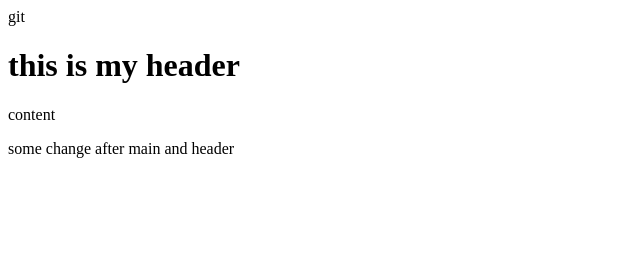
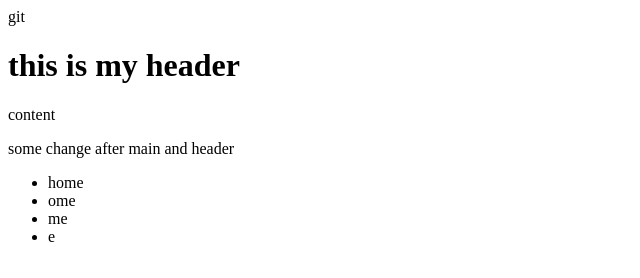
Before and after one commit to klee214/gitPrac, a plain HTML site: page index.html in a window 1280 px wide. Shown: the whole page, without its empty margins (0-640 px from the left). Drawn offline with Linux system fonts and the light colour scheme.

Commit message:
webWithNav

```diff
--- a/index.html
+++ b/index.html
@@ -8,5 +8,11 @@
         <h1>this is my header</h1>
         <p>content</p>
         <p>some change after main and header</p>
+        <ul>
+            <li>home</li>
+            <li>ome</li>
+            <li>me</li>
+            <li>e</li>
+        </ul>
     </body>
 </html>
```
